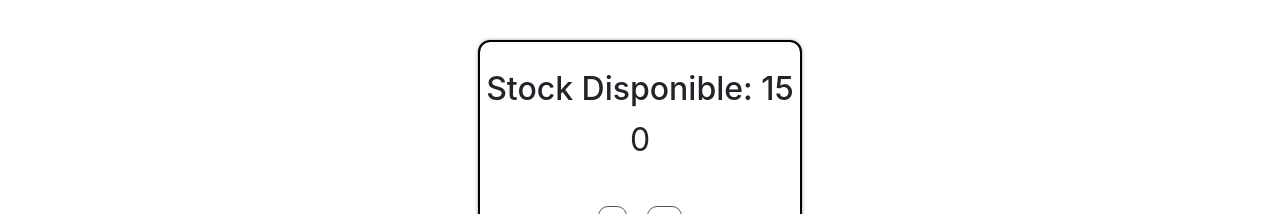
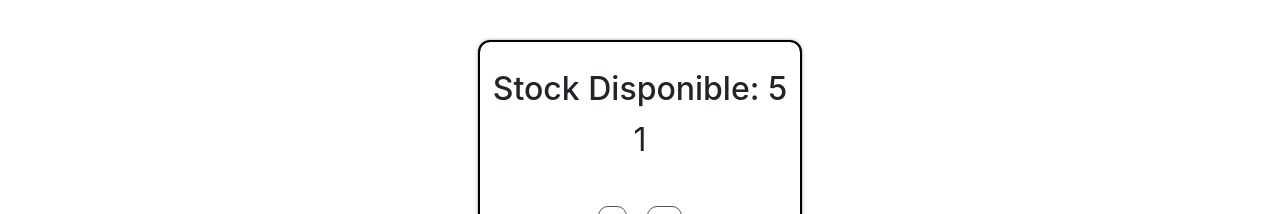
Before and after one commit to Nano1104/reactjs-final-project, a React (Create React App) app: page / in a window 1280 px wide. Shown: the part 524-738 px from the top of the page. Built offline with nearby package versions, Linux system fonts and the light colour scheme.

Commit message:
[UPDATE] Se arreglaron cosas de la tarea del contador

```diff
--- a/src/App.js
+++ b/src/App.js
@@ -7,6 +7,14 @@ import NavBar from './components/organisms/NavBar';
 import ItemListContainer from './components/organisms/ItemListContainer';
 import ItemCount from './components/molecules/ItemCount';
 
+const stock=5;
+const initial=1;
+const onAdd=(cantidad)=>{
+  if(cantidad==0){
+    alert("Lo siento no tienes stock que comprar");
+  }
+}
+
 function App() {
   return (
     <div>
@@ -15,7 +23,11 @@ function App() {
       <ItemListContainer
 
       />
-      <ItemCount />
+      <ItemCount
+        stock={stock}
+        initial={initial}
+        onAdd={onAdd}
+      />
     </header>
     </div>
   );
--- a/src/components/molecules/ItemCount.js
+++ b/src/components/molecules/ItemCount.js
@@ -1,16 +1,18 @@
 import React, {useState} from "react";
 
-export default function ItemCount (){
-    const [cantidad, setCantidad]=useState(0);
+export default function ItemCount ({stock, initial, onAdd}){
+    const [cantidad, setCantidad]=useState(initial);
     const [texto, setTexto]=useState();
     const [textoLimite, setTextoLimite]=useState();
+
     /* aumentamos en 1 la cantidad y lanzamos el texto limite cuando no hay stock */
     const incrementar=()=>{
         setCantidad(cantidad +1);
-        if(cantidad == 15){
+        if(cantidad == 5){
             setCantidad(cantidad);
             setTextoLimite("Alcanzaste el limite de stock");
         }
+        setTexto();
     }
     /* disminuimos el valor de cantidad en 1 y ocultamos el texto del limite */
     const reducir=()=>{
@@ -18,16 +20,18 @@ export default function ItemCount (){
             setCantidad(cantidad - 1);
         }
         setTextoLimite();
+        setTexto();
     }
     /* lanza el texto cuando finaliza la compra y oculta los valores de cantidad */
     const finalizarCompra=()=>{
-        setCantidad(0);
+        onAdd(cantidad);
+        setCantidad(initial);
         setTexto("Has finalizado tu compra");
         setTextoLimite();
     }
 
     return <div class="countBox">
-            <h2>Stock Disponible: 15</h2>
+            <h2>Stock Disponible: {stock}</h2>
             <p>{cantidad}</p>
             <p style={{fontSize: "20px"}}>{textoLimite}</p>
             <div>
--- a/src/components/organisms/ItemListContainer.js
+++ b/src/components/organisms/ItemListContainer.js
@@ -6,6 +6,7 @@ import { useEffect } from "react";
 import anillo1 from '../../images/anillo1.jpg';
 import anillo2 from '../../images/anillo2.jpg';
 import anillo3 from '../../images/anillo3.jpg';
+import ItemCount from "../molecules/ItemCount";
 
 const arrayProductos=[{
     id: 1,
```
